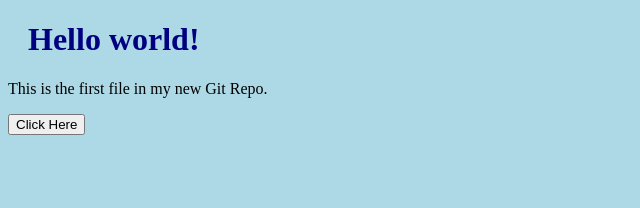
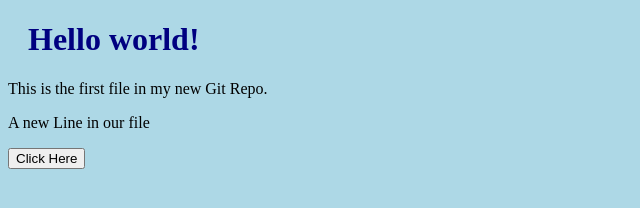
Before and after one commit to douglastawile/hello-world, a plain HTML site: page index.html in a window 1280 px wide. Shown: the whole page, without its empty margins (0-640 px from the left). Drawn offline with Linux system fonts and the light colour scheme.

Commit message:
updated index.html with new item

```diff
--- a/index.html
+++ b/index.html
@@ -10,6 +10,7 @@
   <body>
     <h1>Hello world!</h1>
     <p id="demo">This is the first file in my new Git Repo.</p>
+    <p>A new Line in our file</p>
     <button id="btn">Click Here</button>
     <script src="./index.js"></script>
   </body>
```
